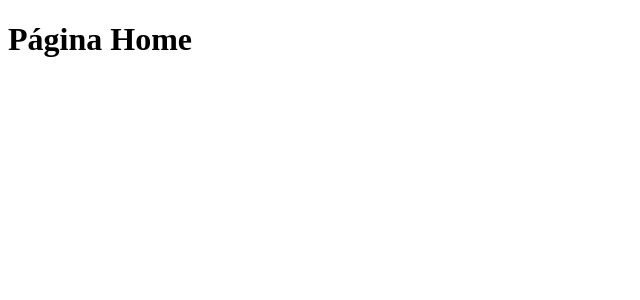
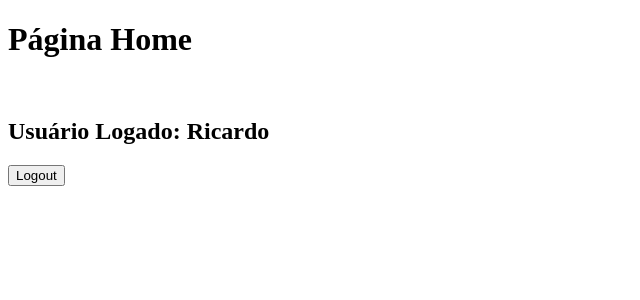
Before and after one commit to rgoncalvesrr/react-basico, a React (Create React App) app: page / in a window 1280 px wide. Shown: the top 300 px of the page, without its empty margins (0-640 px from the left). Built offline with nearby package versions, Linux system fonts and the light colour scheme.

Commit message:
feat: compartilha evento através do contexto

```diff
--- a/src/pages/home/Home.tsx
+++ b/src/pages/home/Home.tsx
@@ -1,7 +1,15 @@
+import { useUsuarioLogado } from "../../shared/hooks";
+
 export const HomePage = () => {
+    const { nome, onLogout } = useUsuarioLogado();
+
     return (
         <>
             <h1>Página Home</h1>
+            <br />
+            <h2>Usuário Logado: {nome}</h2>
+
+            <button type="button" onClick={onLogout}>Logout</button>
         </>
     );
 }
--- a/src/pages/login/Login.tsx
+++ b/src/pages/login/Login.tsx
@@ -1,10 +1,10 @@
-import { useContext, useState } from "react";
-import { UsuarioLogadoContext } from "../../shared/contexts";
+import { useState } from "react";
+import { useUsuarioLogado } from "../../shared/hooks";
 import { InputLogin } from "./components/InputLogin";
 
 
 export const Login = () => {
-    const { nome, emailLogado } = useContext(UsuarioLogadoContext)
+    const { nome, emailLogado } = useUsuarioLogado()
     const [email, setEmail] = useState(emailLogado);
     const [password, setPassword] = useState('');
 
--- a/src/shared/contexts/UsuarioLogado.tsx
+++ b/src/shared/contexts/UsuarioLogado.tsx
@@ -1,8 +1,9 @@
-import React, { createContext } from "react";
+import React, { createContext, useCallback } from "react";
 
 interface IUsuarioLogadoContextData {
     nome: string;
     emailLogado?: string;
+    onLogout: () => void;
 }
 
 interface IProps {
@@ -12,8 +13,12 @@ interface IProps {
 export const UsuarioLogadoContext = createContext<IUsuarioLogadoContextData>({} as IUsuarioLogadoContextData);
 
 export const UsuarioLogadoProvider: React.FC<IProps> = ({ children }) => {
+    const handleLogout = useCallback(() => {
+        console.log('Logout realizado');
+    }, [])
+
     return (
-        <UsuarioLogadoContext.Provider value={{ nome: 'Ricardo', emailLogado: 'ricardo@goncalves.biz' }}>
+        <UsuarioLogadoContext.Provider value={{ nome: 'Ricardo', emailLogado: 'ricardo@goncalves.biz', onLogout: handleLogout }}>
             {children}
         </UsuarioLogadoContext.Provider>
     );
--- /dev/null
+++ b/src/shared/hooks/UseUsuarioLogado.ts
@@ -0,0 +1,6 @@
+import { useContext } from "react"
+import { UsuarioLogadoContext } from "../contexts"
+
+export const useUsuarioLogado = () => {
+    return useContext(UsuarioLogadoContext);
+}
--- a/src/shared/hooks/index.js
+++ b/src/shared/hooks/index.js
@@ -1 +1 @@
-export { };
+export * from './UseUsuarioLogado';
```
